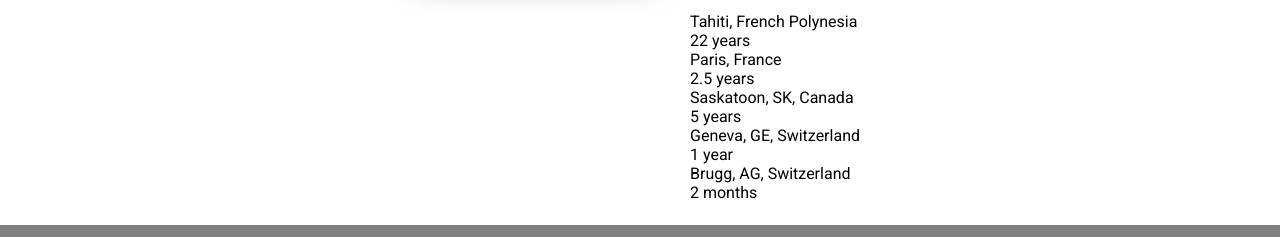
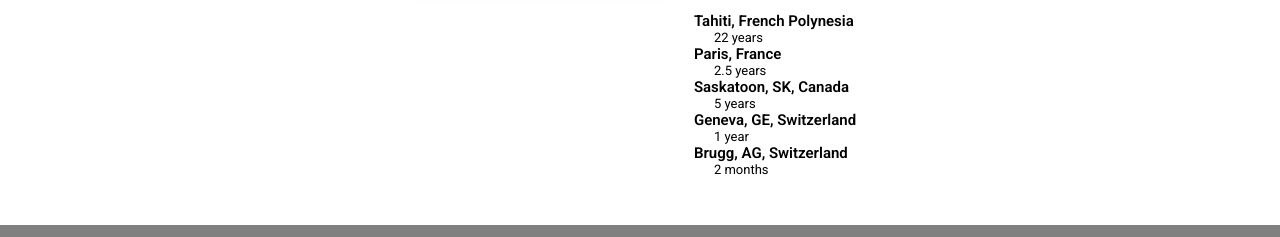
Before and after one commit to joy935/cse121b, a plain HTML site: page w04-task.html in a window 1280 px wide. Shown: the part 526-763 px from the top of the page. Drawn offline with Linux system fonts and the light colour scheme.

Commit message:
added some styling

```diff
--- a/styles/main.css
+++ b/styles/main.css
@@ -131,7 +131,16 @@ footer {
 }
 
 /* ID Selectors */
+#places-lived dt {
+    font-weight: bold;
+    color: black;
+    font-size: 15px;
+}
 
+#places-lived dd {
+    margin-left: 20px;
+    font-size: 13px;
+}
 /* Media Queries */
 @media only screen and (min-width: 32.5em) {
     nav ul {
```
